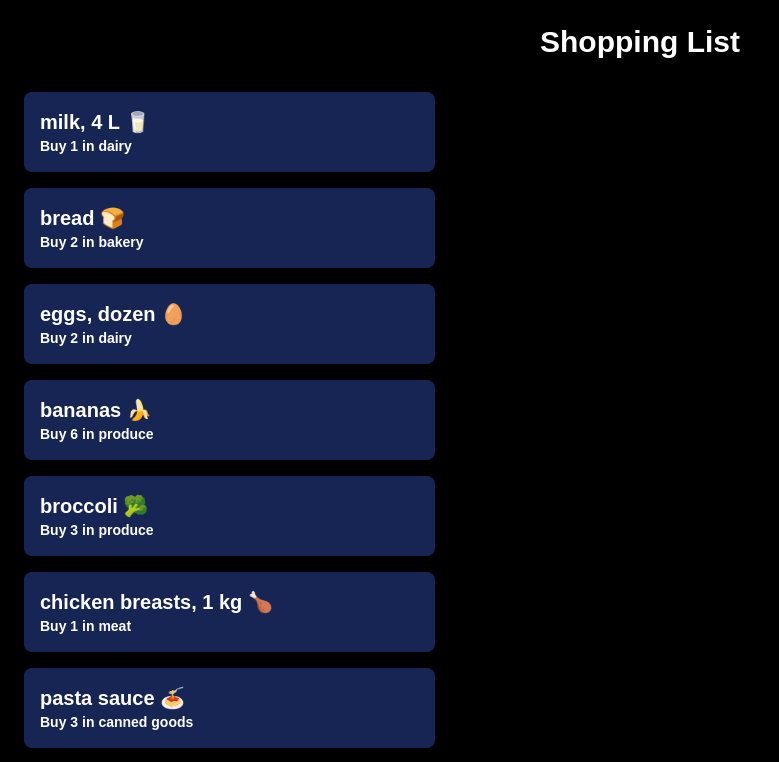
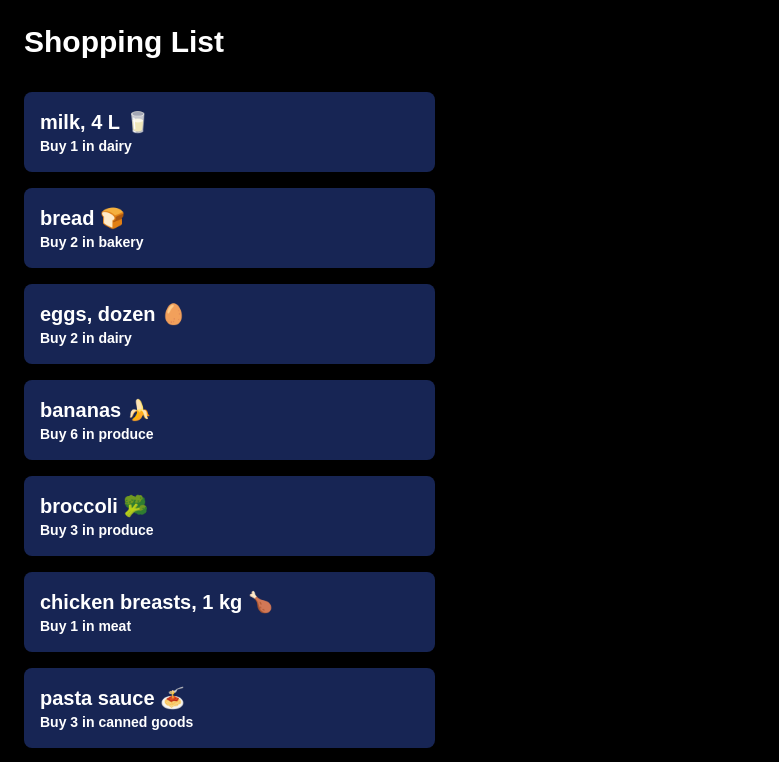
Before and after one commit to cindy6810/cprg306-assignments, a Next.js app: page /week-3 in a window 1280 px wide. Shown: the top 762 px of the page, without its empty margins (0-779 px from the left). Built offline with nearby package versions, Linux system fonts and the light colour scheme.

Commit message:
Update page.js

```diff
--- a/app/week-3/page.js
+++ b/app/week-3/page.js
@@ -4,7 +4,7 @@ import ItemList from "./item-list";
 const Page = () => {
   return (
     <main className="p-6 bg-black min-h-screen text-white">
-      <h1 className="text-3xl font-bold mb-8 text-center">Shopping List</h1>
+      <h1 className="text-3xl font-bold mb-8 ">Shopping List</h1>
       <ItemList />
     </main>
   );
```
